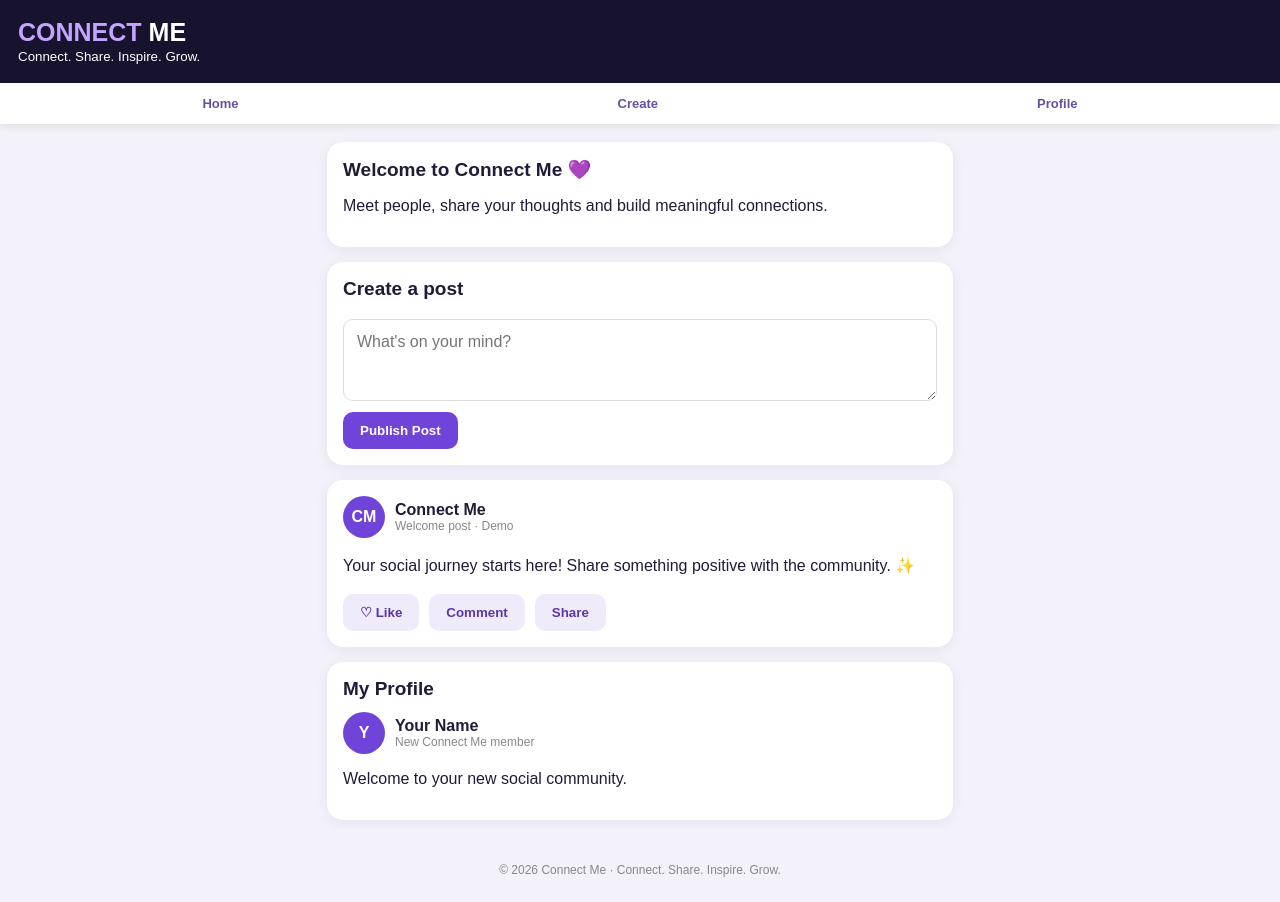
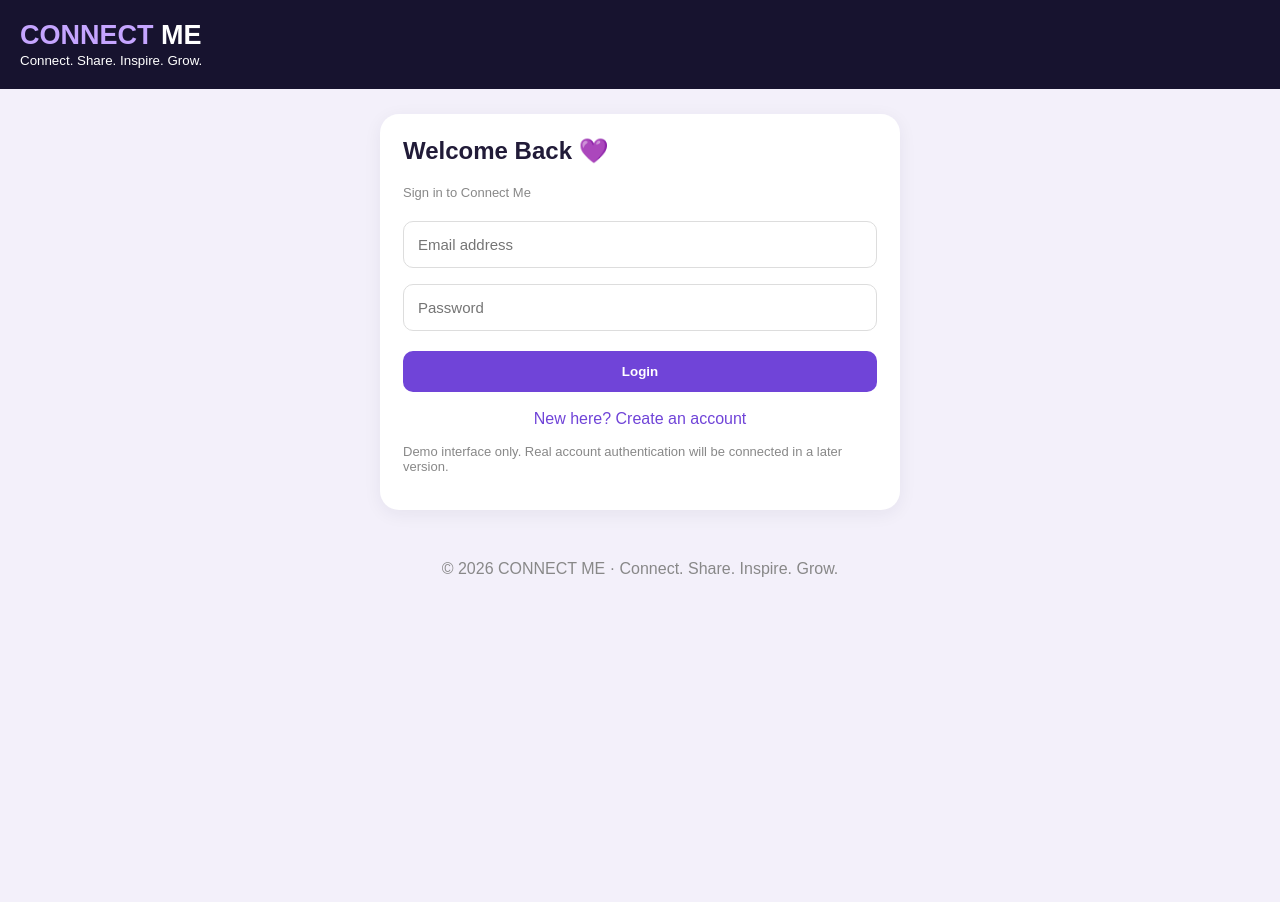
Before and after one commit to Connectmeofficial-web/connect-me, a plain HTML site: page index.html in a window 1280 px wide. After the commit the page ends 800 px from the top, so only its background shows below. Drawn offline with Linux system fonts and the light colour scheme.

Commit message:
Refactor index.html for improved layout and styles

```diff
--- a/index.html
+++ b/index.html
@@ -3,32 +3,30 @@
 <html lang="en">
 <head>
 <meta charset="UTF-8">
-<meta name="viewport" content="width=device-width, initial-scale=1.0">
+<meta name="viewport" content="width=device-width,initial-scale=1">
 <meta name="theme-color" content="#17132f">
 <title>Connect Me</title>
 <style>
 *{box-sizing:border-box}
-body{margin:0;background:#f3f1fa;color:#211b38;font-family:Arial,sans-serif}
-header{background:#17132f;color:white;padding:18px;position:sticky;top:0;z-index:5}
-.brand{font-size:25px;font-weight:800;color:#c3a4ff}
+body{margin:0;background:#f3f0fa;color:#211b38;font-family:Arial,sans-serif}
+header{background:#17132f;color:white;padding:20px}
+.brand{font-size:27px;font-weight:800;color:#c5a5ff}
 .brand span{color:white}
-nav{display:flex;justify-content:space-around;background:white;padding:13px;position:sticky;top:61px;z-index:4;box-shadow:0 2px 8px #ddd}
-nav a{color:#6651a0;text-decoration:none;font-weight:bold;font-size:13px}
-main{max-width:650px;margin:18px auto;padding:0 12px}
-.card{background:white;border-radius:16px;padding:16px;margin-bottom:15px;box-shadow:0 3px 14px #211b3810}
-h2{font-size:19px;margin:0 0 12px}
-input,textarea{width:100%;padding:13px;border:1px solid #ddd;border-radius:10px;font:inherit;margin:7px 0}
-textarea{resize:vertical}
-button{border:0;border-radius:10px;padding:11px 17px;background:#7044d8;color:white;font-weight:bold;cursor:pointer}
-button:active{opacity:.8}
-.secondary{background:#eee8fa;color:#5635a4}
-.post-head{display:flex;align-items:center;gap:10px;margin-bottom:12px}
-.avatar{width:42px;height:42px;border-radius:50%;background:#7044d8;color:white;display:grid;place-items:center;font-weight:bold}
-.muted{color:#888;font-size:12px}
-.actions{display:flex;gap:10px;margin-top:12px;flex-wrap:wrap}
-.actions button{background:#f0ebfa;color:#5836a6}
-#feed p{line-height:1.5;white-space:pre-wrap}
-footer{text-align:center;padding:25px;color:#888;font-size:12px}
+main{max-width:550px;margin:25px auto;padding:0 15px}
+.card{background:white;padding:23px;border-radius:19px;margin-bottom:17px;box-shadow:0 4px 18px #211b3810}
+h2{margin-top:0}
+input{width:100%;padding:14px;margin:8px 0;border:1px solid #ddd;border-radius:10px;font-size:15px}
+button{background:#7044d8;color:white;border:0;padding:13px 18px;border-radius:10px;font-weight:bold;cursor:pointer}
+.full{width:100%;margin-top:12px}
+.switch{text-align:center;color:#7044d8;margin-top:18px;cursor:pointer}
+.muted{color:#888;font-size:13px}
+.hidden{display:none}
+nav{display:flex;justify-content:space-around;background:white;padding:15px}
+nav button{background:#eee8fa;color:#5635a4}
+.post{background:white;padding:18px;border-radius:15px;margin:14px 0}
+.avatar{background:#7044d8;color:white;border-radius:50%;padding:13px;display:inline-block;margin-right:9px}
+textarea{width:100%;padding:13px;border:1px solid #ddd;border-radius:10px}
+footer{text-align:center;color:#888;padding:25px}
 </style>
 </head>
 <body>
@@ -37,93 +35,148 @@ footer{text-align:center;padding:25px;color:#888;font-size:12px}
 <small>Connect. Share. Inspire. Grow.</small>
 </header>
 
-<nav>
-  <a href="#home">Home</a>
-  <a href="#create">Create</a>
-  <a href="#profile">Profile</a>
-</nav>
+<main>
+<section id="auth">
+<div class="card">
+<h2 id="formTitle">Welcome Back 💜</h2>
+<p class="muted" id="subtitle">Sign in to Connect Me</p>
 
-<main id="home">
-  <section class="card">
-    <h2>Welcome to Connect Me 💜</h2>
-    <p>Meet people, share your thoughts and build meaningful connections.</p>
-  </section>
+<div id="registerFields" class="hidden">
+<input id="fullName" placeholder="Your full name">
+</div>
 
-  <section class="card" id="create">
-    <h2>Create a post</h2>
-    <textarea id="postText" rows="3" placeholder="What's on your mind?"></textarea>
-    <button onclick="addPost()">Publish Post</button>
-  </section>
+<input id="email" type="email" placeholder="Email address" autocomplete="email">
+<input id="password" type="password" placeholder="Password" autocomplete="current-password">
 
-  <section id="feed">
-    <div class="card">
-      <div class="post-head">
-        <div class="avatar">CM</div>
-        <div><b>Connect Me</b><div class="muted">Welcome post · Demo</div></div>
+<div id="confirmField" class="hidden">
+<input id="confirmPassword" type="password" placeholder="Confirm password">
 </div>
-      <p>Your social journey starts here! Share something positive with the community. ✨</p>
-      <div class="actions">
-        <button onclick="likePost(this)">♡ Like</button>
-        <button onclick="alert('Comments will be added in a future version.')">Comment</button>
-        <button onclick="sharePost()">Share</button>
-      </div>
+
+<button class="full" id="submitBtn" onclick="demoLogin()">Login</button>
+
+<p class="switch" onclick="toggleForm()" id="switchText">
+New here? Create an account
+</p>
+<p class="muted">Demo interface only. Real account authentication will be connected in a later version.</p>
 </div>
 </section>
 
-  <section class="card" id="profile">
+<section id="app" class="hidden">
+<div class="card">
+<h2 id="welcome">Welcome!</h2>
+<p>You are viewing the Connect Me demo community. 💜</p>
+<button onclick="logout()">Logout</button>
+</div>
+
+<nav>
+<button onclick="showSection('home')">Home</button>
+<button onclick="showSection('create')">Create</button>
+<button onclick="showSection('profile')">Profile</button>
+</nav>
+
+<div id="home">
+<div class="card">
+<h2>Community Feed</h2>
+<p>Connect with people and share positive moments.</p>
+</div>
+<div id="feed">
+<div class="post">
+<div><span class="avatar">CM</span><b>Connect Me</b></div>
+<p>Your social journey starts here! ✨</p>
+<button onclick="this.innerText='♥ Liked'">♡ Like</button>
+</div>
+</div>
+</div>
+
+<div id="create" class="hidden card">
+<h2>Create a post</h2>
+<textarea id="postText" rows="4" placeholder="What's on your mind?"></textarea>
+<button class="full" onclick="publishPost()">Publish Post</button>
+</div>
+
+<div id="profile" class="hidden card">
 <h2>My Profile</h2>
-    <div class="post-head">
-      <div class="avatar">Y</div>
-      <div><b>Your Name</b><div class="muted">New Connect Me member</div></div>
+<p id="profileName"></p>
+<p id="profileEmail" class="muted"></p>
+<p>Welcome to your Connect Me community.</p>
 </div>
-    <p>Welcome to your new social community.</p>
 </section>
 </main>
 
-<footer>© 2026 Connect Me · Connect. Share. Inspire. Grow.</footer>
+<footer>© 2026 CONNECT ME · Connect. Share. Inspire. Grow.</footer>
 
 <script>
-function addPost(){
+let registerMode=false;
+let currentUser=null;
+
+function toggleForm(){
+registerMode=!registerMode;
+document.getElementById('registerFields').classList.toggle('hidden',!registerMode);
+document.getElementById('confirmField').classList.toggle('hidden',!registerMode);
+document.getElementById('formTitle').innerText=registerMode?'Create Your Account 💜':'Welcome Back 💜';
+document.getElementById('subtitle').innerText=registerMode?'Join the Connect Me community':'Sign in to Connect Me';
+document.getElementById('submitBtn').innerText=registerMode?'Create Account':'Login';
+document.getElementById('switchText').innerText=registerMode?'Already registered? Login':'New here? Create an account';
+document.getElementById('password').autocomplete=registerMode?'new-password':'current-password';
+}
+
+function demoLogin(){
+const email=document.getElementById('email').value.trim();
+const password=document.getElementById('password').value;
+if(!email||!password){alert('Please enter your email and password.');return;}
+if(!/^[^\s@]+@[^\s@]+\.[^\s@]+$/.test(email)){alert('Enter a valid email address.');return;}
+
+let name='Connect Me Member';
+if(registerMode){
+name=document.getElementById('fullName').value.trim();
+const confirm=document.getElementById('confirmPassword').value;
+if(!name){alert('Please enter your name.');return;}
+if(password.length<8){alert('For a real account, use at least 8 characters.');return;}
+if(password!==confirm){alert('Passwords do not match.');return;}
+}
+currentUser={name,email};
+document.getElementById('auth').classList.add('hidden');
+document.getElementById('app').classList.remove('hidden');
+document.getElementById('welcome').innerText='Welcome, '+name+'! 💜';
+document.getElementById('profileName').innerText='Name: '+name;
+document.getElementById('profileEmail').innerText='Email: '+email;
+showSection('home');
+}
+
+function logout(){
+currentUser=null;
+document.getElementById('app').classList.add('hidden');
+document.getElementById('auth').classList.remove('hidden');
+document.getElementById('email').value='';
+document.getElementById('password').value='';
+document.getElementById('fullName').value='';
+document.getElementById('confirmPassword').value='';
+if(registerMode)toggleForm();
+}
+
+function showSection(section){
+['home','create','profile'].forEach(id=>{
+document.getElementById(id).classList.toggle('hidden',id!==section);
+});
+}
+
+function publishPost(){
 const field=document.getElementById('postText');
 const value=field.value.trim();
-  if(!value){alert('Please write something first.');return;}
-  const card=document.createElement('div');
-  card.className='card';
-  const head=document.createElement('div');
-  head.className='post-head';
-  const avatar=document.createElement('div');
-  avatar.className='avatar';
-  avatar.textContent='Y';
-  const name=document.createElement('b');
-  name.textContent='You';
-  head.append(avatar,name);
+if(!value){alert('Write something first.');return;}
+const post=document.createElement('div');
+post.className='post';
+const title=document.createElement('b');
+title.textContent=currentUser.name;
 const content=document.createElement('p');
 content.textContent=value;
-  const actions=document.createElement('div');
-  actions.className='actions';
 const like=document.createElement('button');
 like.textContent='♡ Like';
-  like.onclick=function(){likePost(like)};
-  actions.append(like);
-  card.append(head,content,actions);
-  document.getElementById('feed').prepend(card);
+like.onclick=()=>like.textContent='♥ Liked';
+post.append(title,content,like);
+document.getElementById('feed').prepend(post);
 field.value='';
-}
-function likePost(button){
-  if(button.dataset.liked==='yes'){
-    button.dataset.liked='no';
-    button.textContent='♡ Like';
-  }else{
-    button.dataset.liked='yes';
-    button.textContent='♥ Liked';
-  }
-}
-function sharePost(){
-  if(navigator.share){
-    navigator.share({title:'Connect Me',text:'Join Connect Me!'});
-  }else{
-    alert('Connect Me is ready to share!');
-  }
+showSection('home');
 }
 </script>
 </body>
```
Lines whose indentation alone changed are shown as unchanged.
